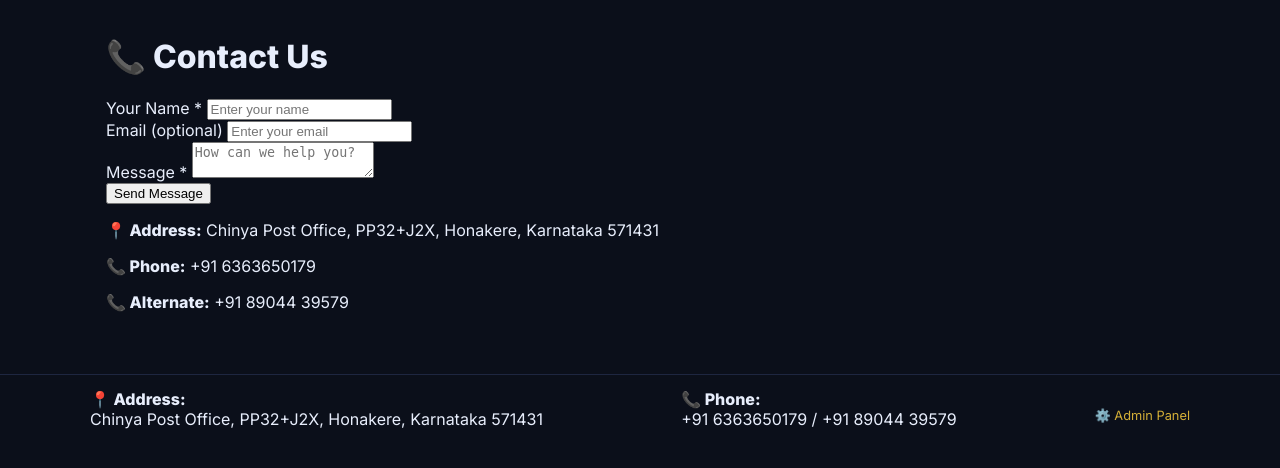
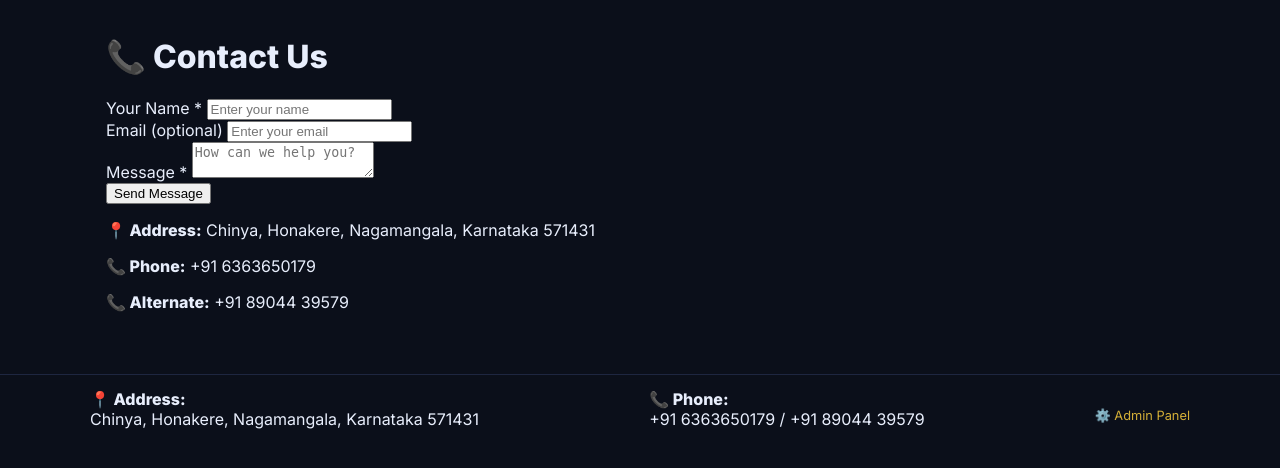
Before and after one commit to ghnandeesh83-source/jewellery-Ecommerce, a Flask app: page /contact in a window 1280 px wide. Shown: the part 105-573 px from the top of the page. Run offline with Flask 3, Linux system fonts and the light colour scheme.

Commit message:
fix: update address to Chinya, Honakere, Nagamangala

```diff
--- a/templates/contact.html
+++ b/templates/contact.html
@@ -37,7 +37,7 @@
     </form>
 
     <div class="contact-info">
-        <p><strong>📍 Address:</strong> Chinya Post Office, PP32+J2X, Honakere, Karnataka 571431</p>
+        <p><strong>📍 Address:</strong> Chinya, Honakere, Nagamangala, Karnataka 571431</p>
         <p><strong>📞 Phone:</strong> +91 6363650179</p>
         <p><strong>📞 Alternate:</strong> +91 89044 39579</p>
     </div>
--- a/templates/layout.html
+++ b/templates/layout.html
@@ -50,7 +50,7 @@
       <div class="container footer-inner">
         <div>
           <strong>📍 Address:</strong>
-          <div>Chinya Post Office, PP32+J2X, Honakere, Karnataka 571431</div>
+          <div>Chinya, Honakere, Nagamangala, Karnataka 571431</div>
         </div>
         <div>
           <strong>📞 Phone:</strong>
```
Also changed, not shown: templates/location.html (+4 -4 lines).
